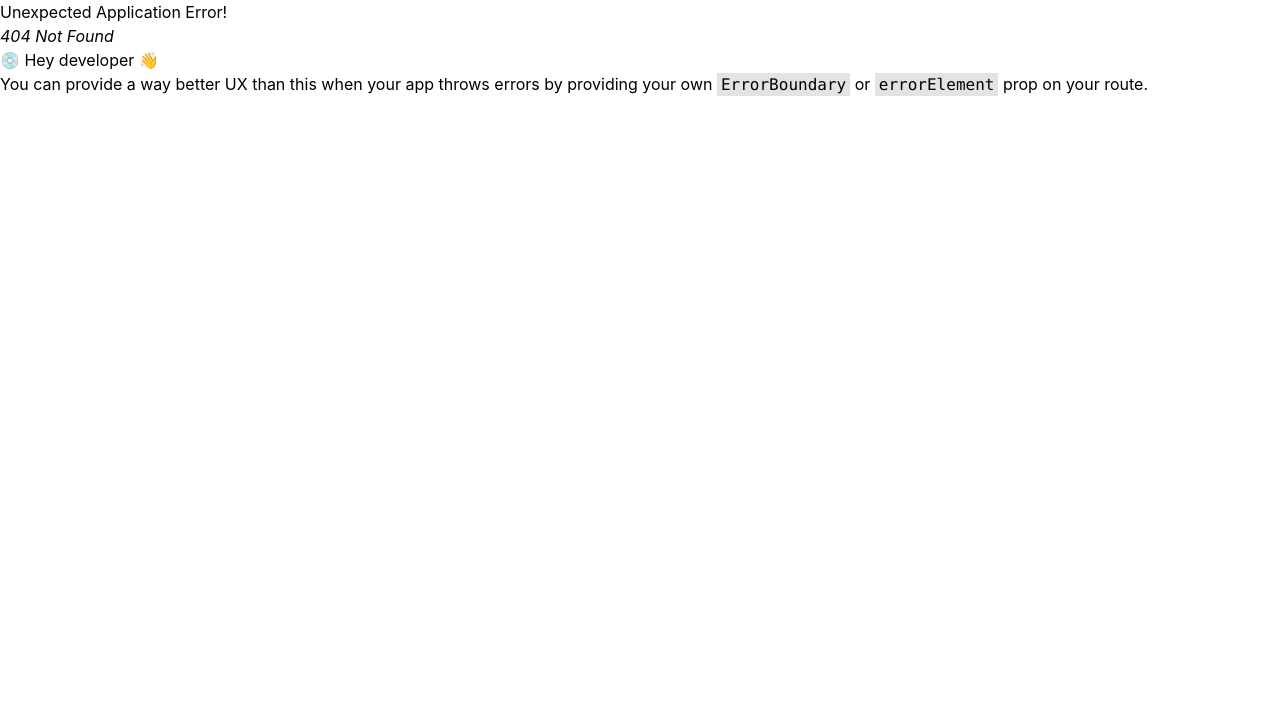
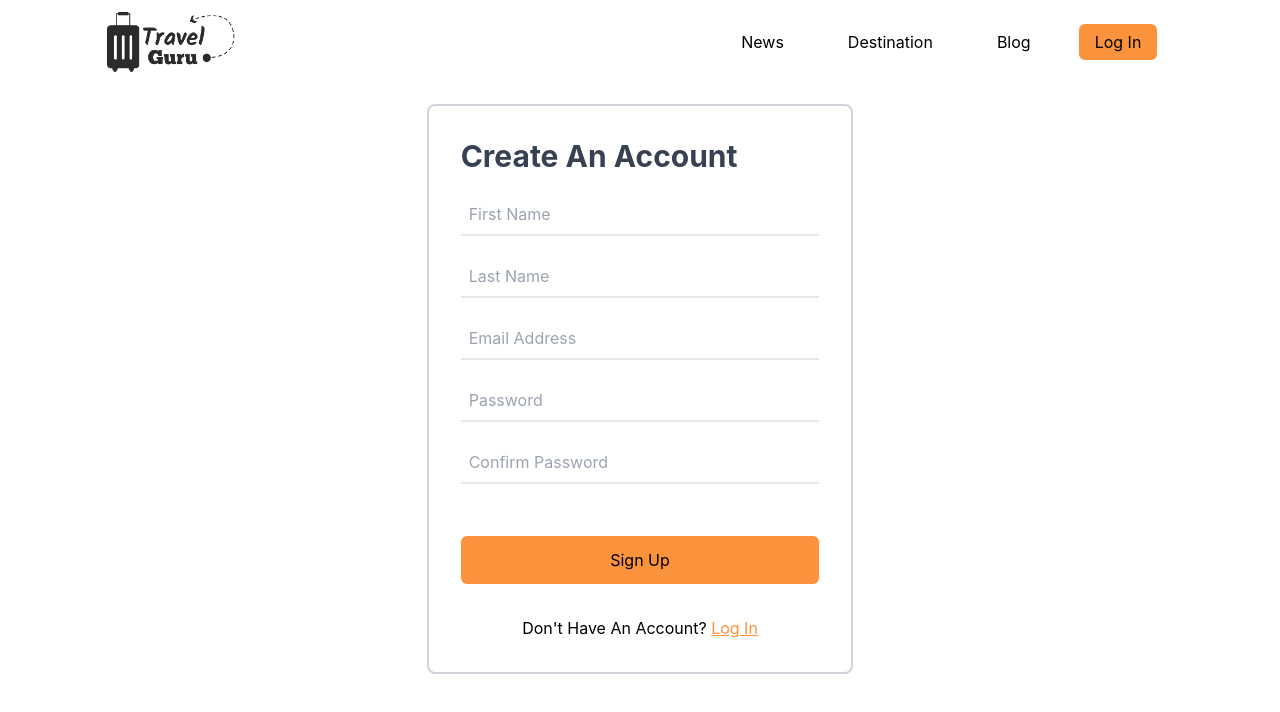
Before and after one commit to AbdullahAlAnasSaimon/travel-guru, a React (Create React App) app: page /signup in a window 1280 px wide. Before the commit this address had no page. Shown: the top 712 px of the page. Built offline with nearby package versions, Linux system fonts and the light colour scheme.

Commit message:
added login & signup

```diff
--- a/package.json
+++ b/package.json
@@ -8,6 +8,7 @@
     "@testing-library/user-event": "^13.5.0",
     "react": "^18.2.0",
     "react-dom": "^18.2.0",
+    "react-icons": "^4.6.0",
     "react-router-dom": "^6.4.2",
     "react-scripts": "5.0.1",
     "web-vitals": "^2.1.4"
--- a/src/components/Login/Login.js
+++ b/src/components/Login/Login.js
@@ -1,16 +1,27 @@
 import React from 'react';
+import { Link } from 'react-router-dom';
 
 const Login = () => {
   return (
-    <form className='w-5/12 mx-auto border-2 border-gray-300 p-8'>
-      <h2 className='text-2xl font-bold text-gray-700'>Log In</h2>
+    <form className='w-4/12 mx-auto border-2 border-gray-300 p-8 my-5 rounded-lg'>
+      <h2 className='text-3xl font-bold text-gray-700'>Log In</h2>
       <div className='my-5'>
         <input className='border-b-2 w-full p-2 focus:border-orange-500 outline-0 duration-200 ease-in-out' type="email" name='email' placeholder='Email Address' required/>
       </div>
       <div className='my-5'>
         <input className='border-b-2 w-full p-2 focus:border-orange-500 outline-0 duration-200 ease-in-out' type="password" name='password' placeholder='Password' required/>
       </div>
-      <button type="submit">Log In</button>
+      <div className='flex justify-between items-center'>
+        <div>
+          <input className='' type="checkbox" name="remember" id="" />
+          <label htmlFor="remember">Remember Me</label>
+        </div>
+        <div>
+          <Link className='underline text-orange-400'>Forget Password</Link>
+        </div>
+      </div>
+      <button className='bg-orange-400 hover:bg-orange-500 py-3 w-full my-8 rounded-md' type="submit">Log In</button>
+      <p className='text-center'>Don't Have An Account? <Link to='/signup' className='underline text-orange-400'>Create An Account</Link></p>
     </form>
   );
 };
--- /dev/null
+++ b/src/components/SignUp/SignUp.js
@@ -0,0 +1,29 @@
+import React from 'react';
+import { Link } from 'react-router-dom';
+
+const SignUp = () => {
+  return (
+    <form className='w-4/12 mx-auto border-2 border-gray-300 p-8 my-5 rounded-lg'>
+      <h2 className='text-3xl font-bold text-gray-700'>Create An Account</h2>
+      <div className='my-5'>
+        <input className='border-b-2 w-full p-2 focus:border-orange-500 outline-0 duration-200 ease-in-out' type="text" name='firstName' placeholder='First Name'/>
+      </div>
+      <div className='my-5'>
+        <input className='border-b-2 w-full p-2 focus:border-orange-500 outline-0 duration-200 ease-in-out' type="text" name='lastName' placeholder='Last Name'/>
+      </div>
+      <div className='my-5'>
+        <input className='border-b-2 w-full p-2 focus:border-orange-500 outline-0 duration-200 ease-in-out' type="email" name='email' placeholder='Email Address' required/>
+      </div>
+      <div className='my-5'>
+        <input className='border-b-2 w-full p-2 focus:border-orange-500 outline-0 duration-200 ease-in-out' type="password" name='password' placeholder='Password' required/>
+      </div>
+      <div className='my-5'>
+        <input className='border-b-2 w-full p-2 focus:border-orange-500 outline-0 duration-200 ease-in-out' type="password" name='cnofirmPassword' placeholder='Confirm Password' required/>
+      </div>
+      <button className='bg-orange-400 hover:bg-orange-500 py-3 w-full my-8 rounded-md' type="submit">Sign Up</button>
+      <p className='text-center'>Don't Have An Account? <Link to='/login' className='underline text-orange-400'>Log In</Link></p>
+    </form>
+  );
+};
+
+export default SignUp;
--- a/src/routes/routes.js
+++ b/src/routes/routes.js
@@ -1,6 +1,7 @@
 import { createBrowserRouter } from "react-router-dom";
 import Home from "../components/Home/Home";
 import Login from "../components/Login/Login";
+import SignUp from "../components/SignUp/SignUp";
 import Main from "../Main/Main";
 
 export const router = createBrowserRouter([
@@ -17,6 +18,10 @@ export const router = createBrowserRouter([
         element: <Home></Home>
       },
       {
+        path: '/signup',
+        element: <SignUp></SignUp>
+      },
+      {
         path: '/login',
         element: <Login></Login>
       },
```
Also changed, not shown: 1 other file (tests, documents, lock files or other folders).
